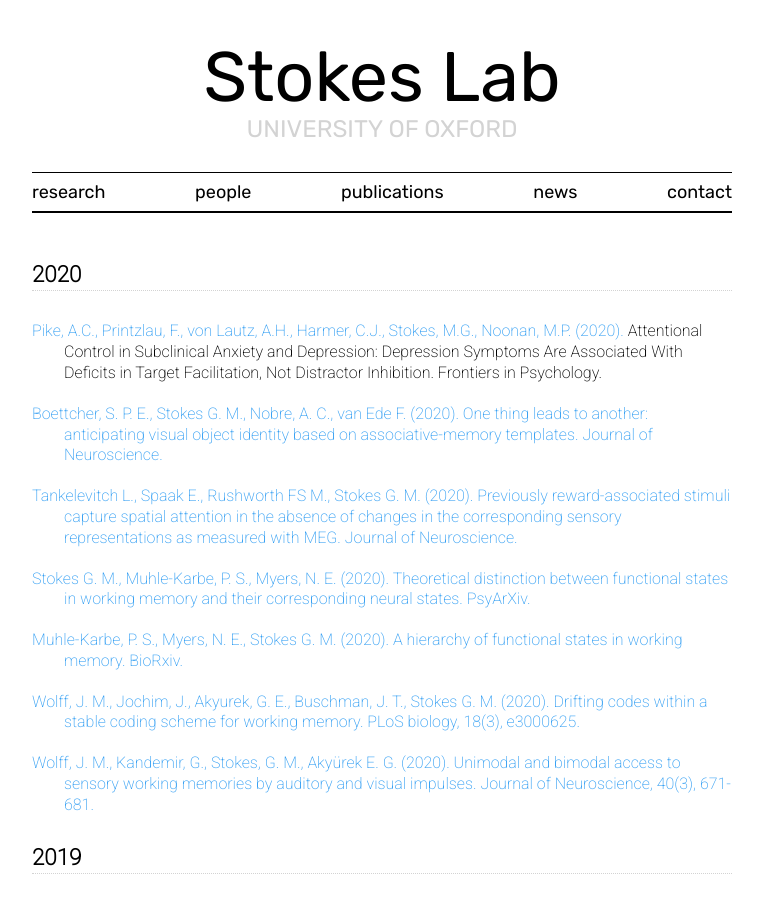
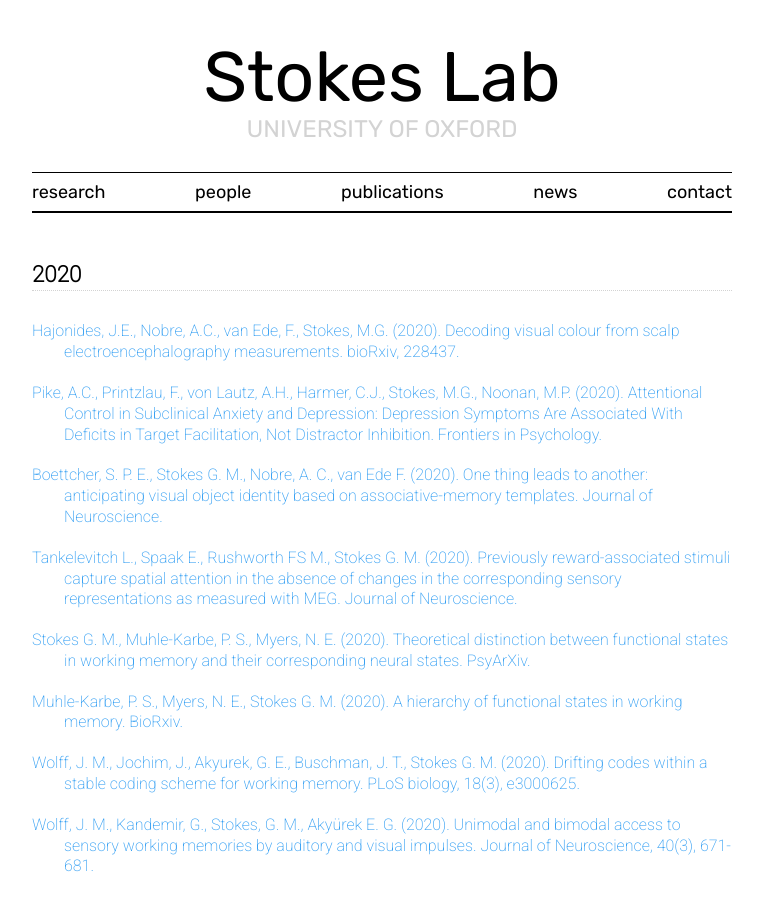
Before and after one commit to stokeslab/stokeslab.github.io, a Jekyll site: the page built from _pages/publications.html, in a window 1280 px wide and 900 px high. Shown: the whole window, without its empty margins (258-1021 px from the left). Built offline with Jekyll 4.4.1, drawn with Linux system fonts in a browser that asks for light colours; nearby versions of some CDN libraries; some web fonts are replaced.

Commit message:
Update publications.html

```diff
--- a/_pages/publications.html
+++ b/_pages/publications.html
@@ -10,7 +10,9 @@
 <h1 class="pub-year">2020</h1>
 
 
-<p class="pub"> <a href="https://www.frontiersin.org/articles/10.3389/fpsyg.2020.01660/full" target="_blank"> Pike, A.C., Printzlau, F., von Lautz, A.H., Harmer, C.J., Stokes, M.G., Noonan, M.P. (2020).   </a> Attentional Control in Subclinical Anxiety and Depression: Depression Symptoms Are Associated With Deficits in Target Facilitation, Not Distractor Inhibition. Frontiers in Psychology. </a></p>
+<p class="pub"> <a href="https://www.biorxiv.org/content/10.1101/2020.07.30.228437v1.full.pdf" target="_blank"> Hajonides, J.E., Nobre, A.C., van Ede, F., Stokes, M.G. (2020). Decoding visual colour from scalp electroencephalography measurements. bioRxiv, 228437. </a> </p>
+
+<p class="pub"> <a href="https://www.frontiersin.org/articles/10.3389/fpsyg.2020.01660/full" target="_blank"> Pike, A.C., Printzlau, F., von Lautz, A.H., Harmer, C.J., Stokes, M.G., Noonan, M.P. (2020). Attentional Control in Subclinical Anxiety and Depression: Depression Symptoms Are Associated With Deficits in Target Facilitation, Not Distractor Inhibition. Frontiers in Psychology. </a></p>
 
 <p class="pub"> <a href="https://www.jneurosci.org/content/jneuro/early/2020/04/03/JNEUROSCI.2751-19.2020.full.pdf" target="_blank">  Boettcher, S. P. E., Stokes G. M., Nobre, A. C., van Ede F. (2020). One thing leads to another: anticipating visual object identity based on associative-memory templates. Journal of Neuroscience.</a></p>
 
```
